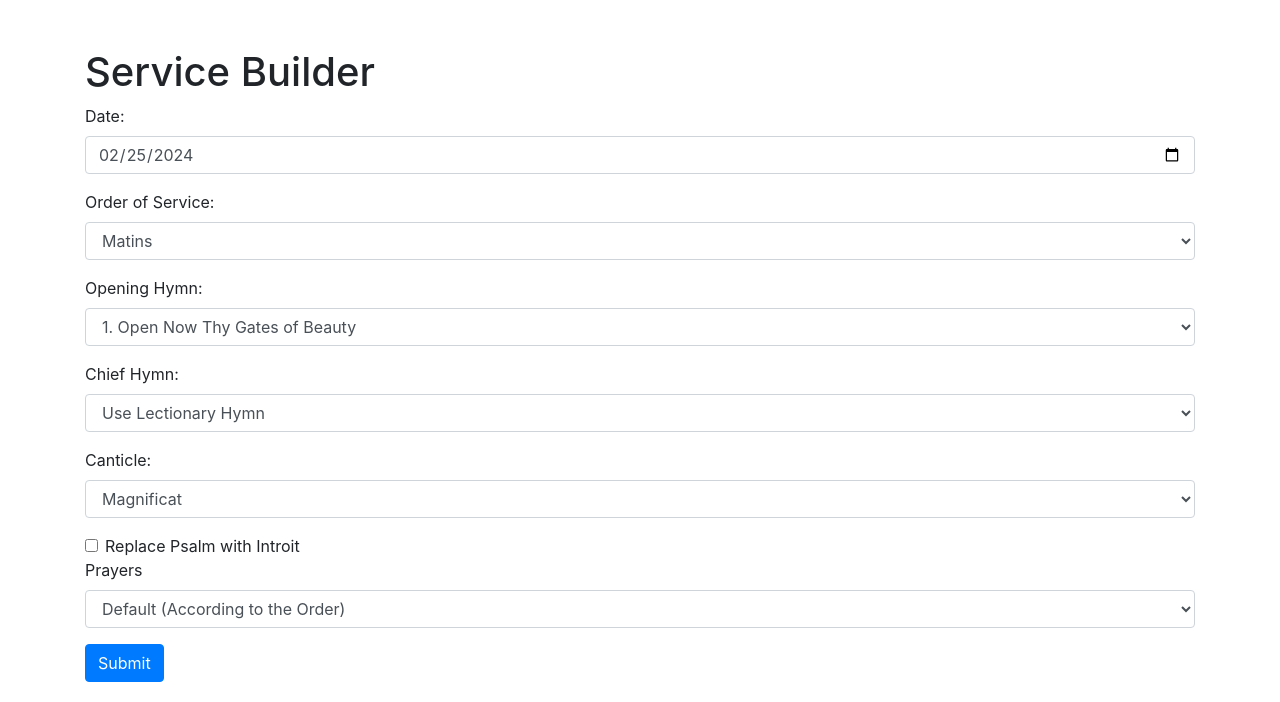
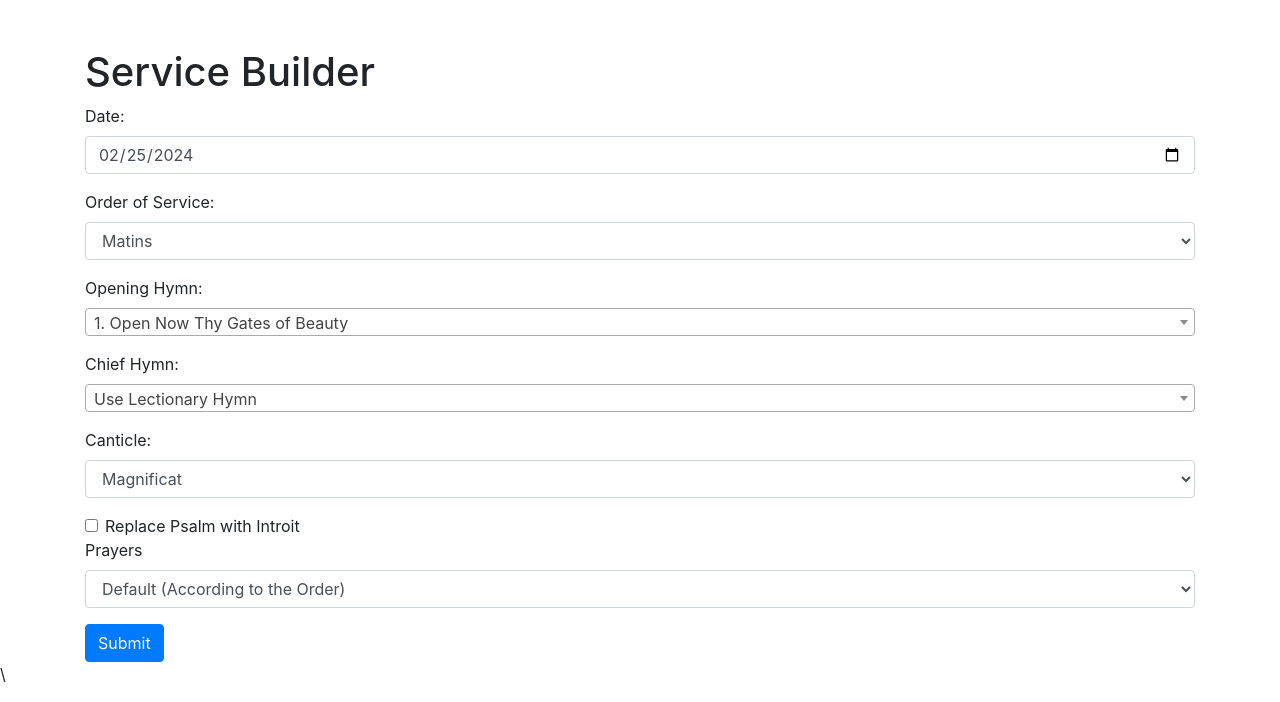
Before and after one commit to merctraider/Lutheran-Liturgy, a PHP site: page / in a window 1280 px wide. Shown: the top 702 px of the page. Run offline with PHP 8.4, Linux system fonts and the light colour scheme.

Commit message:
added select2 for hymns

```diff
--- a/index.php
+++ b/index.php
@@ -25,7 +25,7 @@
 
 			<div class="form-group">
 				<label>Opening Hymn:</label>
-				<select name="opening_hymn" class="form-control" required>
+				<select name="opening_hymn" class="form-control hymn" required>
 					<?php
 						$hymns = json_decode(file_get_contents('tlh.json'), true);
 
@@ -38,7 +38,7 @@
 
 			<div class="form-group">
 				<label>Chief Hymn:</label>
-				<select name="chief_hymn" class="form-control" required>
+				<select name="chief_hymn" class="form-control hymn" required>
 					<option value="default">Use Lectionary Hymn</option>
 					<?php
 						foreach ($hymns as $key => $hymn) {
@@ -82,6 +82,15 @@
 	<!-- Add Bootstrap JavaScript -->
 	<script src="https://code.jquery.com/jquery-3.3.1.slim.min.js"></script>
 	<script src="https://cdnjs.cloudflare.com/ajax/libs/popper.js/1.14.7/umd/popper.min.js"></script>
-	<script src="https://stackpath.bootstrapcdn.com/bootstrap/4.3.1/js/bootstrap.min.js"></script>
+	<script src="https://stackpath.bootstrapcdn.com/bootstrap/4.3.1/js/bootstrap.min.js"></script>\
+
+	<!--Add Select2 and dependencies-->
+	<script src="https://cdnjs.cloudflare.com/ajax/libs/select2/4.0.7/js/select2.min.js"></script>
+	<link rel="stylesheet" href="https://cdnjs.cloudflare.com/ajax/libs/select2/4.0.7/css/select2.min.css">
+	<script>
+		$(document).ready(function() {
+			$('select.hymn').select2();
+		});
+	</script>
 </body>
 </html>
```
